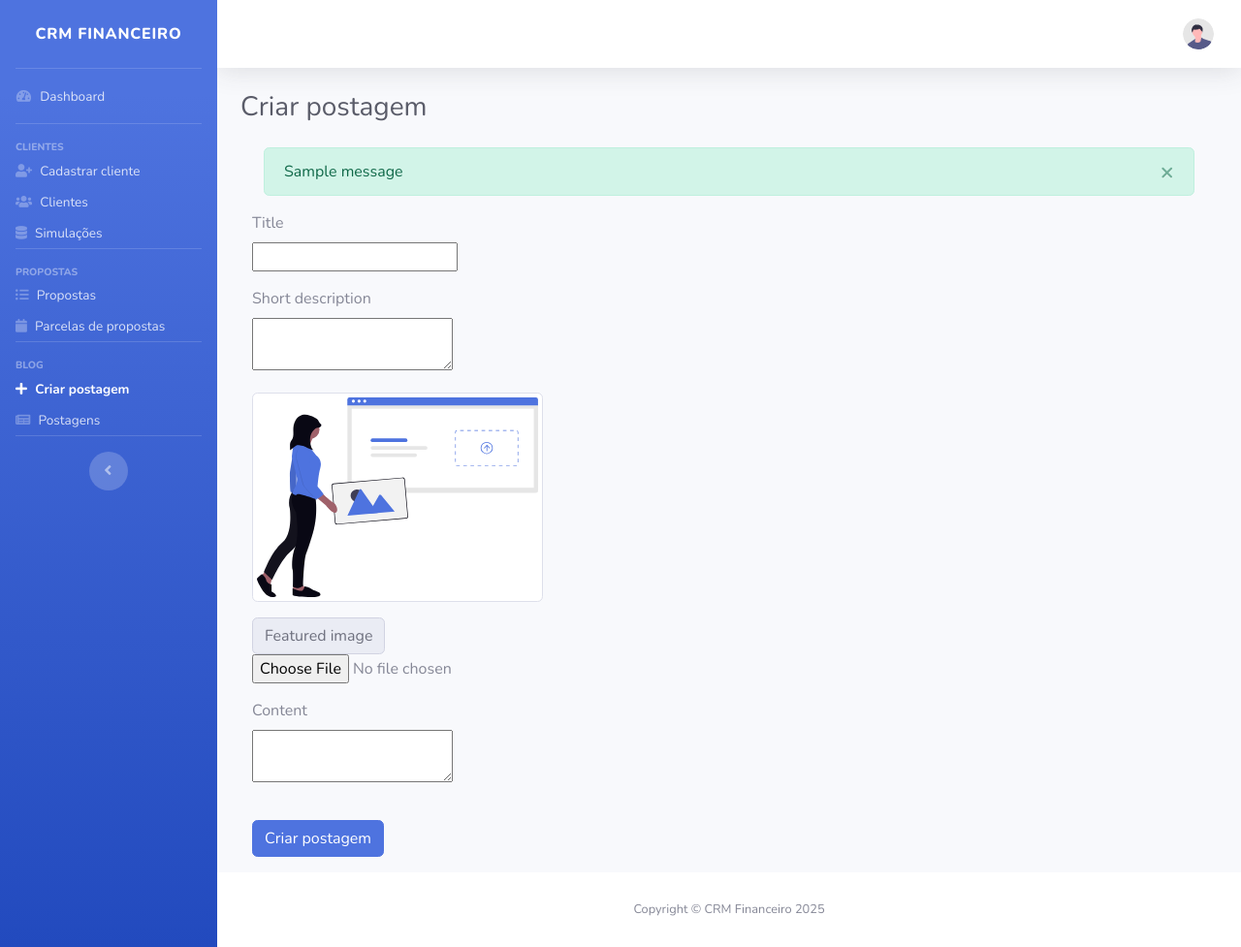
After one commit to paulootaviodev/CRM_Financeiro, a Django app: template templates/crm_financeiro/create_blog_post.html in a window 1280 px wide. The commit adds this page. Shown: the whole page at 97% size. Run offline with Django 5.2, Linux system fonts and the light colour scheme; the template is opened without the code that fills it, so the values that code supplies are empty, except form fields; tables that the repository leaves empty hold one stand-in row (values such as "Sample post"); one stand-in notice (Sample message) is shown; form fields are guessed from the names that the template uses; some libraries are stand-ins or nearby versions.

Commit message:
Add blog post CRUD views and forms
Introduces create, list, detail, and update views for blog posts in the crm_financeiro app, including corresponding URL patterns and template stubs. Adds a styled form for blog post creation with image upload and preview, updates navigation to link to the new blog post creation page, and exposes the new views in the app's view exports. Also includes a new SVG asset for image upload preview.

```diff
--- a/templates/crm_financeiro/_partials/base.html
+++ b/templates/crm_financeiro/_partials/base.html
@@ -111,7 +111,7 @@
 
             <!-- Nav Item -->
             <li class="nav-item {% block add_blog_post_active %}{% endblock %}">
-                <a class="nav-link pt-1 pb-1" href="#">
+                <a class="nav-link pt-1 pb-1" href="{% url 'create_blog_post' %}">
                     <i class="fa fa-plus" aria-hidden="true"></i>
                     <span>Criar postagem</span></a>
             </li>
--- /dev/null
+++ b/templates/crm_financeiro/create_blog_post.html
@@ -0,0 +1,81 @@
+{% extends 'crm_financeiro/_partials/base.html' %}
+{% load static %}
+
+{% block add_blog_post_active %}active{% endblock %}
+
+{% block content %}
+<div id="content">
+
+    <!-- Begin Page Content -->
+    <div class="container-fluid">
+
+        <!-- Page Heading -->
+        <div class="d-sm-flex align-items-center justify-content-between mb-4">
+            <h1 class="h3 mb-0 text-gray-800">Criar postagem</h1>
+        </div>
+
+        {% if messages %}
+            <div class="container mt-3">
+            {% for message in messages %}
+                <div class="alert alert-{{ message.tags }} alert-dismissible fade show" role="alert">
+                {{ message }}
+                <button type="button" class="close" data-dismiss="alert" aria-label="Fechar">
+                    <span aria-hidden="true">&times;</span>
+                </button>
+                </div>
+            {% endfor %}
+            </div>
+        {% endif %}
+
+        <!-- Content Row -->
+        <div class="row">
+            <div class="container">
+                <div class="form-container">
+                    <form action="{% url 'create_blog_post' %}" method="post" autocomplete="off" enctype="multipart/form-data">
+                        {% csrf_token %}
+
+                        <div class="form-field-container mb-3">
+                            <label for="{{ form.title.name }}" class="form-label w-100" style="text-align: left;">{{ form.title.label }}</label>
+                            {{ form.title }}
+                            <span class="error-message" id="full_name-error"></span>
+                        </div>
+
+                        <div class="form-field-container mb-3">
+                            <label for="{{ form.short_description.name }}" class="form-label w-100" style="text-align: left;">{{ form.short_description.label }}</label>
+                            {{ form.short_description }}
+                            <span class="error-message" id="cpf-error"></span>
+                        </div>
+
+                        <div class="form-field-container mb-3 input-group align-items-start flex-column">
+                            <img id="preview" src="{% static 'assets/crm_financeiro/img/undraw_image-upload_7b3b.svg' %}" alt="Pré-visualização" class="img-thumbnail mr-3 mb-3" style="width: 300px;">
+                            <label for="{{ form.featured_image.name }}" class="input-group-text btn btn-primary">{{ form.featured_image.label }}</label>
+                            {{ form.featured_image }}
+                            <span class="error-message" id="featured_image-error"></span>
+
+                            <script>
+                                document.getElementById("featured_image").addEventListener("change", function(event) {
+                                    const [file] = event.target.files;
+                                    const preview = document.getElementById("preview");
+                                    if (file) {
+                                      preview.src = URL.createObjectURL(file);
+                                      preview.style.display = "block";
+                                    }
+                                });
+                            </script>
+                        </div>
+
+                        <div class="form-field-container mb-3">
+                            <label for="id_{{ form.content.name }}" class="form-label w-100" style="text-align: left;">{{ form.content.label }}</label>
+                            {{ form.content }}
+                            <span class="error-message" id="state-error"></span>
+                        </div>
+
+                        <button type="submit" id="submit-form-btn" class="btn btn-primary mt-3 mb-3">Criar postagem</button>
+                    </form>
+                </div>
+            </div>
+        </div>
+    </div>
+    <!-- /.container-fluid -->
+</div>
+{% endblock %}
```
Also changed, not shown: backoffice/urls.py (+4 -4 lines), blog/forms.py (+32 -1 lines), crm_financeiro/urls.py (+12 -2 lines), crm_financeiro/views/__init__.py (+6 -1 lines), crm_financeiro/views/blog.py (added, +41 -0 lines), static/assets/crm_financeiro/img/undraw_image-upload_7b3b.svg (added), templates/crm_financeiro/detail_blog_post.html (added), templates/crm_financeiro/list_blog_posts.html (added), templates/crm_financeiro/update_blog_post.html (added).
